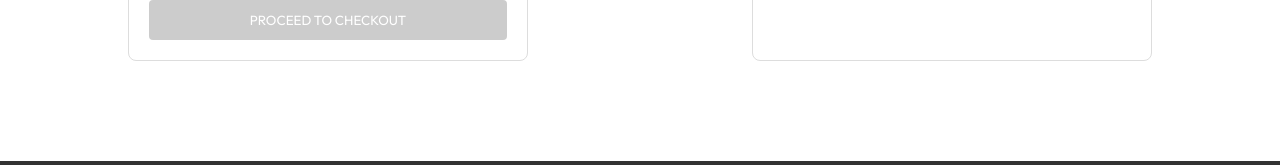
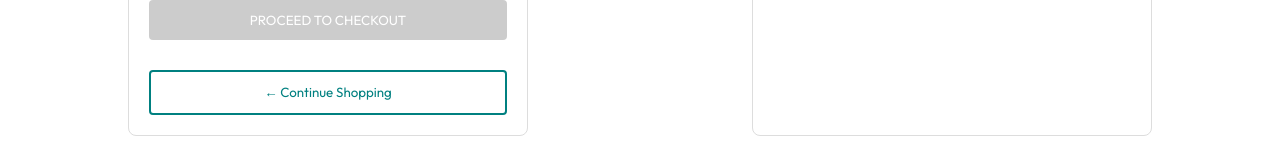
Before and after one commit to Vinoth-46/Full-Stack, a React (Vite) app in the folder frontend/: page /cart in a window 1280 px wide. Shown: the part 549-714 px from the top of the page. Built offline with nearby package versions, Linux system fonts and the light colour scheme; no server answers; a web font is replaced by a local one.

Commit message:
Add Continue Shopping button to Cart page

```diff
--- a/frontend/src/pages/Cart/Cart.css
+++ b/frontend/src/pages/Cart/Cart.css
@@ -94,6 +94,18 @@
 .disabled-button {
   background-color: #ccc !important;
   cursor: not-allowed !important;
+}
+
+.continue-shopping-btn {
+  background-color: transparent !important;
+  color: teal !important;
+  border: 2px solid teal !important;
+  margin-top: 10px;
+}
+
+.continue-shopping-btn:hover {
+  background-color: teal !important;
+  color: white !important;
 }
 
 .cart .empty-message {
--- a/frontend/src/pages/Cart/Cart.jsx
+++ b/frontend/src/pages/Cart/Cart.jsx
@@ -105,6 +105,12 @@ const Cart = () => {
           >
             PROCEED TO CHECKOUT
           </button>
+          <button
+            onClick={() => navigate('/#explore-menu')}
+            className="continue-shopping-btn"
+          >
+            ← Continue Shopping
+          </button>
         </div>
 
         <div className="cart-promocode">
```
